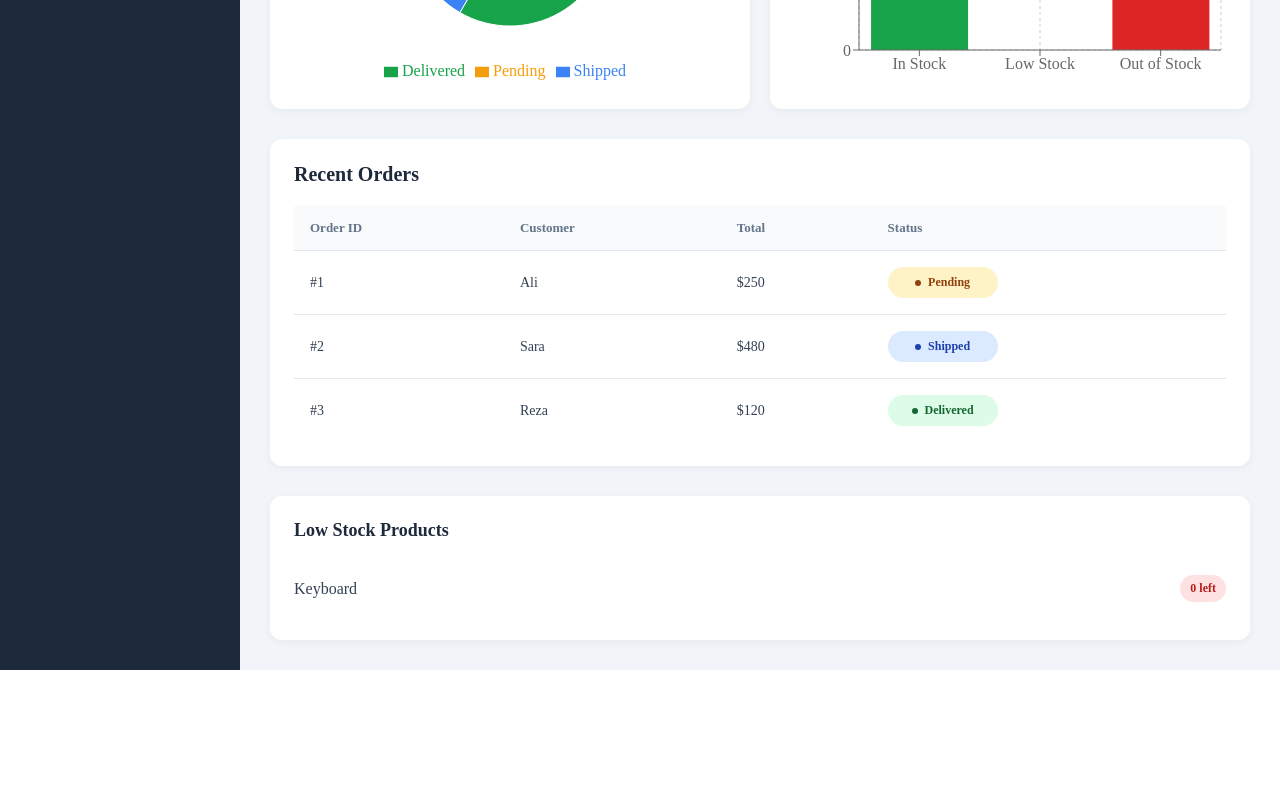
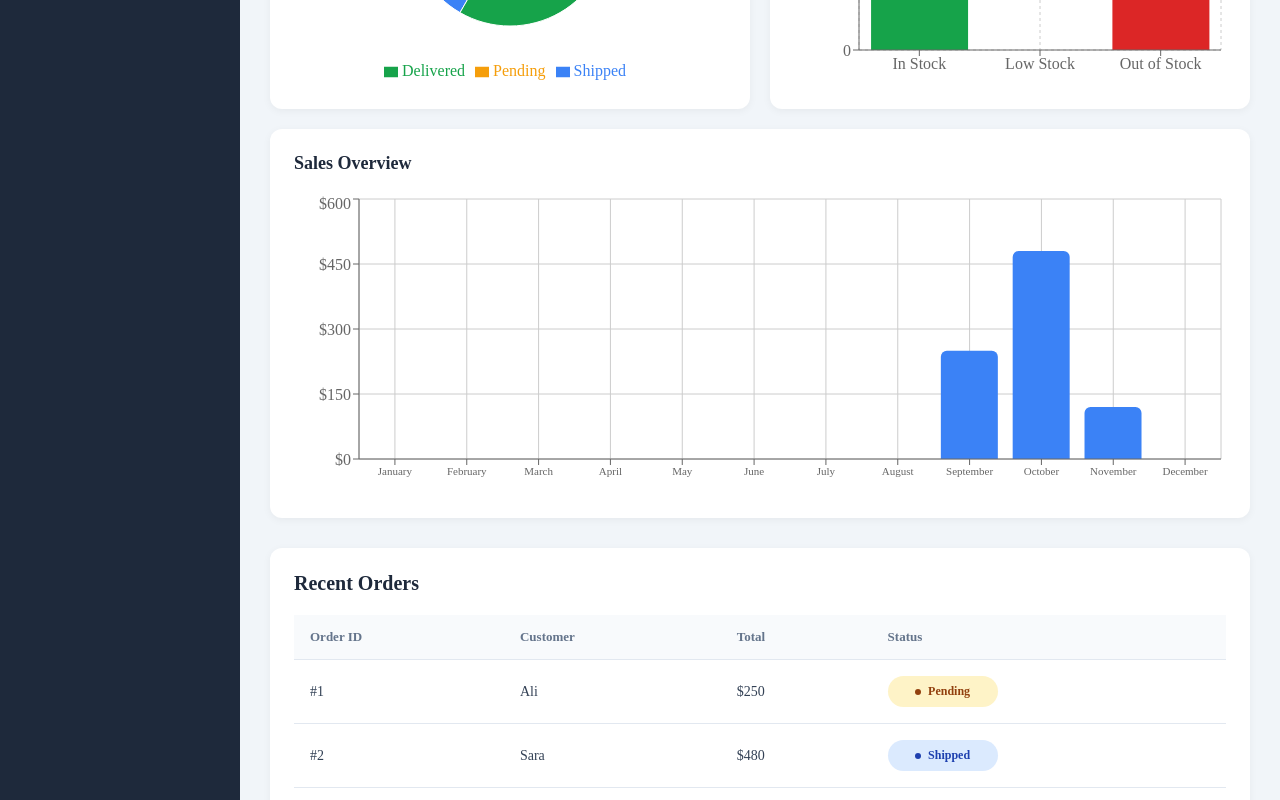
Before and after one commit to mahdisamanbari/inventory-management, a React (Vite) app: page /dashboard in a window 1280 px wide. Shown: the part 540-1340 px from the top of the page. Before the commit the page ends 1210 px from the top, so only its background shows below. Built offline with nearby package versions, Linux system fonts and the light colour scheme.

Commit message:
feat(dashboard): add monthly sales overview chart

```diff
--- a/src/pages/Dashboard.jsx
+++ b/src/pages/Dashboard.jsx
@@ -1,6 +1,6 @@
 const ORDER_COLORS = ["#F59E0B", "#3B82F6", "#16A34A"];
 const INVENTORY_COLORS = ["#16A34A", "#F59E0B", "#DC2626"];
-import { useContext } from "react";
+import { useContext, useState } from "react";
 import { ProductsContext } from "../context/ProductsContext";
 import { OrdersContext } from "../context/OrdersContext";
 import {
@@ -20,6 +20,31 @@ import styles from "./Dashboard.module.css";
 function Dashboard() {
   const { products } = useContext(ProductsContext);
   const { orders } = useContext(OrdersContext);
+  const monthlySales = orders.reduce((acc, order) => {
+    const date = new Date(order.date).getMonth();
+    acc[date] = (acc[date] || 0) + order.total;
+    return acc;
+  }, {});
+  const months = [
+    "January",
+    "February",
+    "March",
+    "April",
+    "May",
+    "June",
+    "July",
+    "August",
+    "September",
+    "October",
+    "November",
+    "December",
+  ];
+  const chartData = months.map((month, index) => {
+    return {
+      month: month,
+      sales: monthlySales[index] || 0,
+    };
+  });
 
   const lowStockProducts = products.filter((item) => item.quantity <= 5);
   const shippedOrders = orders.filter(
@@ -123,6 +148,21 @@ function Dashboard() {
             </ResponsiveContainer>
           </div>
         </div>
+        <div className={`${styles.chartCard} ${styles.chartCardFull}`}>
+          <h2>Sales Overview</h2>
+
+          <div className={styles.chartContainer}>
+            <ResponsiveContainer width="100%" height="100%">
+              <BarChart data={chartData}>
+                <CartesianGrid />
+                <Tooltip formatter={(value) => [`$${value}`, "Sales"]} />
+                <XAxis dataKey="month" tick={{ fontSize: 11 }} interval={0} />
+                <YAxis tickFormatter={(value) => `$${value}`} />
+                <Bar dataKey="sales" fill="#3B82F6" radius={[6, 6, 0, 0]} />
+              </BarChart>
+            </ResponsiveContainer>
+          </div>
+        </div>
       </div>
 
       <div className={styles.recentOrders}>
--- a/src/pages/Dashboard.module.css
+++ b/src/pages/Dashboard.module.css
@@ -175,6 +175,11 @@
     padding: 24px;
     border-radius: 12px;
     box-shadow: 0 2px 8px rgba(0, 0, 0, 0.05);
+    width: 100%;
+  min-width: 0;
+  }
+  .chartCardFull {
+    grid-column: 1 / -1;
   }
 
   .chartCard h2 {
```
